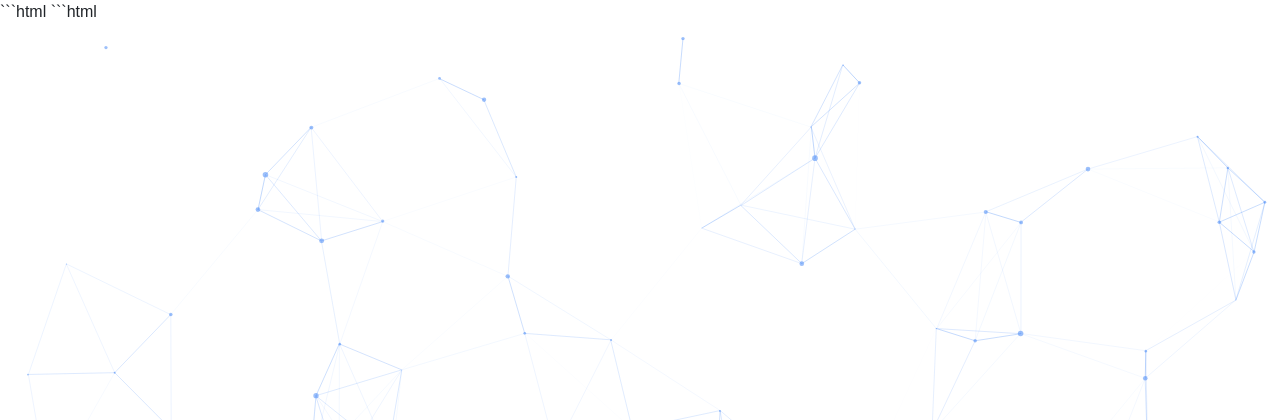
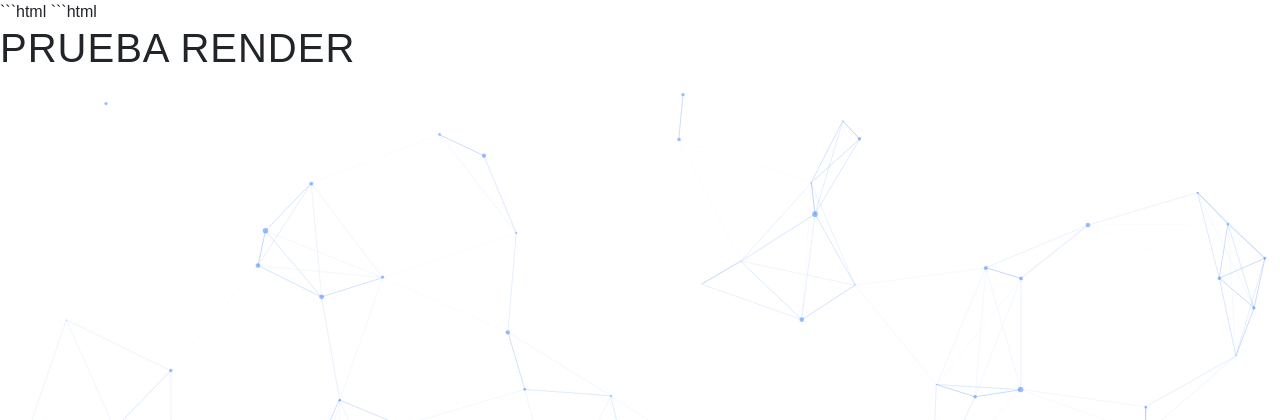
Before and after one commit to palomiii345/STEP, a Django app: template templates/inicio.html in a window 1280 px wide. Shown: the top 420 px of the page. Run offline with Django 3.2, Linux system fonts and the light colour scheme; the template is opened without the code that fills it, so the values that code supplies are empty.

Commit message:
prueba render

```diff
--- a/step/templates/base.html
+++ b/step/templates/base.html
@@ -9,6 +9,7 @@
     <meta charset="UTF-8">
 
     <title>STEP</title>
+    <h1>PRUEBA RENDER</h1>
 
     <!-- Bootstrap -->
 
```
